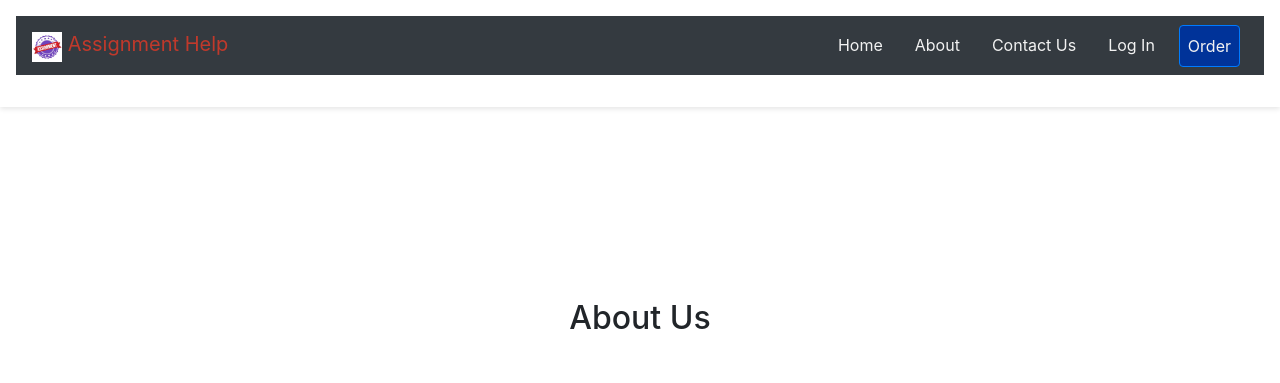
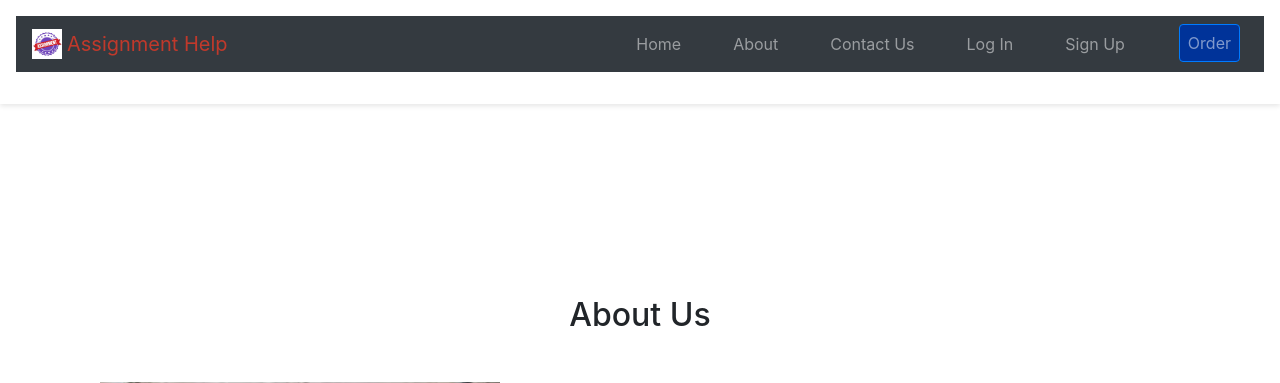
Before and after one commit to Ogachi254/assignment_help_refurnished, a Django app: page /about/ in a window 1280 px wide. Shown: the top 383 px of the page. Run offline with Django 4.2, Linux system fonts and the light colour scheme; some libraries are stand-ins or nearby versions.

Commit message:
post file C

```diff
--- a/pages/templates/nav.html
+++ b/pages/templates/nav.html
@@ -1,25 +1,59 @@
 {% load static %}
 
 <style>
+  /* Existing styles... */
+
+  .navbar-brand {
+    display: flex;
+    align-items: center;
+  }
+
+  .navbar-brand img {
+    margin-right: 5px;
+  }
+
+  .brand-text {
+    color: #c0392b;
+  }
+
+  .navbar-nav {
+    margin-left: auto;
+  }
+
+  .nav-link {
+    margin: 0 10px;
+  }
+
   .order-link {
+    margin-left: 20px;
     background-color: #003399;
-    color: #F2F2F2 !important;
-    padding: 8px 16px;
-    border-radius: 4px;
   }
 
   .order-link:hover {
-    text-decoration: none;
-    background-color: #002580;
+    background-color: #003399; /* Set the hover color if desired */
   }
 
-  .signup-link {
-    margin-top: 8px;
+  .nav-item:last-child .nav-link {
+    margin-right: 0;
   }
 
   @media (max-width: 767.98px) {
     .signup-link {
       margin-top: 16px;
+    }
+
+    .navbar-nav {
+      margin-top: 10px;
+      text-align: center;
+    }
+
+    .nav-item {
+      margin-bottom: 10px;
+    }
+
+    .order-link {
+      margin-left: 0;
+      margin-top: 10px;
     }
   }
 </style>
@@ -27,7 +61,7 @@
 <nav class="navbar navbar-expand-md navbar-dark bg-dark mb-3">
   <a class="navbar-brand" href="#">
     <img src="{% static 'images/logo.jpg' %}" alt="Assignment Help Logo" width="30" height="30" class="d-inline-block align-text-top">
-    <span class="brand-text" style="color: #c0392b;">Assignment Help</span>
+    <span class="brand-text">Assignment Help</span>
   </a>
   <button class="navbar-toggler" type="button" data-toggle="collapse"
         data-target="#navbarNav" aria-controls="navbarNav"
@@ -38,33 +72,36 @@
   <div class="collapse navbar-collapse" id="navbarNav">
     <ul class="navbar-nav ml-auto">
       <li class="nav-item">
-        <a class="nav-link home-link" href="{% url 'home' %}" style="color: #F2F2F2;">Home</a>
+        <a class="nav-link home-link" href="{% url 'home' %}">Home</a>
       </li>
       <li class="nav-item">
-        <a class="nav-link about-link" href="{% url 'about' %}" style="color: #F2F2F2;">About</a>
+        <a class="nav-link about-link" href="{% url 'about' %}">About</a>
       </li>
       <li class="nav-item">
-        <a class="nav-link contact-link" href="{% url 'save_contact' %}" style="color: #F2F2F2;">Contact Us</a>
+        <a class="nav-link contact-link" href="{% url 'save_contact' %}">Contact Us</a>
       </li>
       {% if user.is_authenticated %}
         <li class="nav-item">
-          <a class="nav-link" href="{% url 'reviews:review_create' %}" style="color: #F2F2F2;">Create Review</a>
+          <a class="nav-link" href="{% url 'reviews:review_create' %}">Create Review</a>
         </li>
         <li class="nav-item">
-          <a class="nav-link" href="{% url 'reviews:review_list' %}" style="color: #F2F2F2;">View Reviews</a>
+          <a class="nav-link" href="{% url 'reviews:review_list' %}">View Reviews</a>
         </li>
         <li class="nav-item">
-          <a class="nav-link" href="{% url 'logout' %}" style="color: #F2F2F2;">Log Out</a>
+          <a class="nav-link" href="{% url 'logout' %}">Log Out</a>
         </li>
         <li class="nav-item">
-          <a class="nav-link" href="{% url 'post:post_list' %}" style="color: #F2F2F2;">Post List</a>
+          <a class="nav-link" href="{% url 'post:post_list' %}">Post List</a>
         </li>
         <li class="nav-item">
-          <a class="nav-link" href="{% url 'post:post_create' %}" style="color: #F2F2F2;">Create Post</a>
+          <a class="nav-link" href="{% url 'post:post_create' %}">Create Post</a>
         </li>
       {% else %}
         <li class="nav-item">
-          <a class="nav-link" href="{% url 'login' %}" style="color: #F2F2F2;">Log In</a>
+          <a class="nav-link" href="{% url 'login' %}">Log In</a>
+        </li>
+        <li class="nav-item">
+          <a class="nav-link signup-link" href="{% url 'signup' %}">Sign Up</a>
         </li>
       {% endif %}
       <li class="nav-item">
```
Also changed, not shown: posts/views.py (+10 -4 lines), db.sqlite3.
